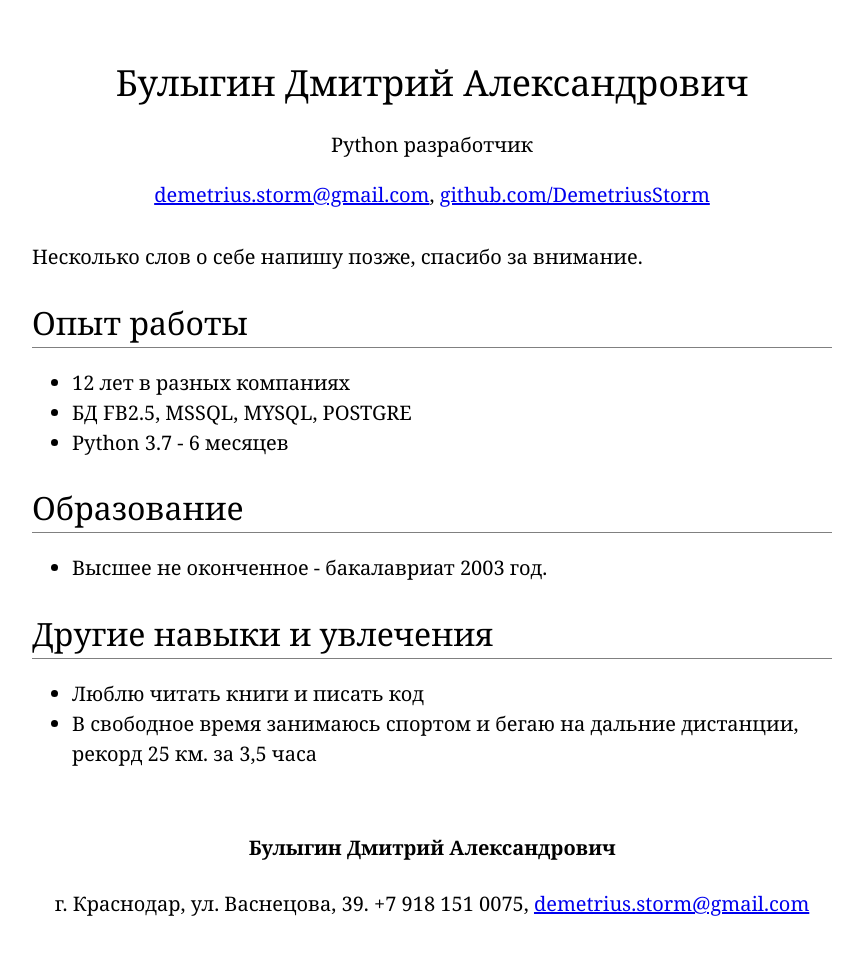
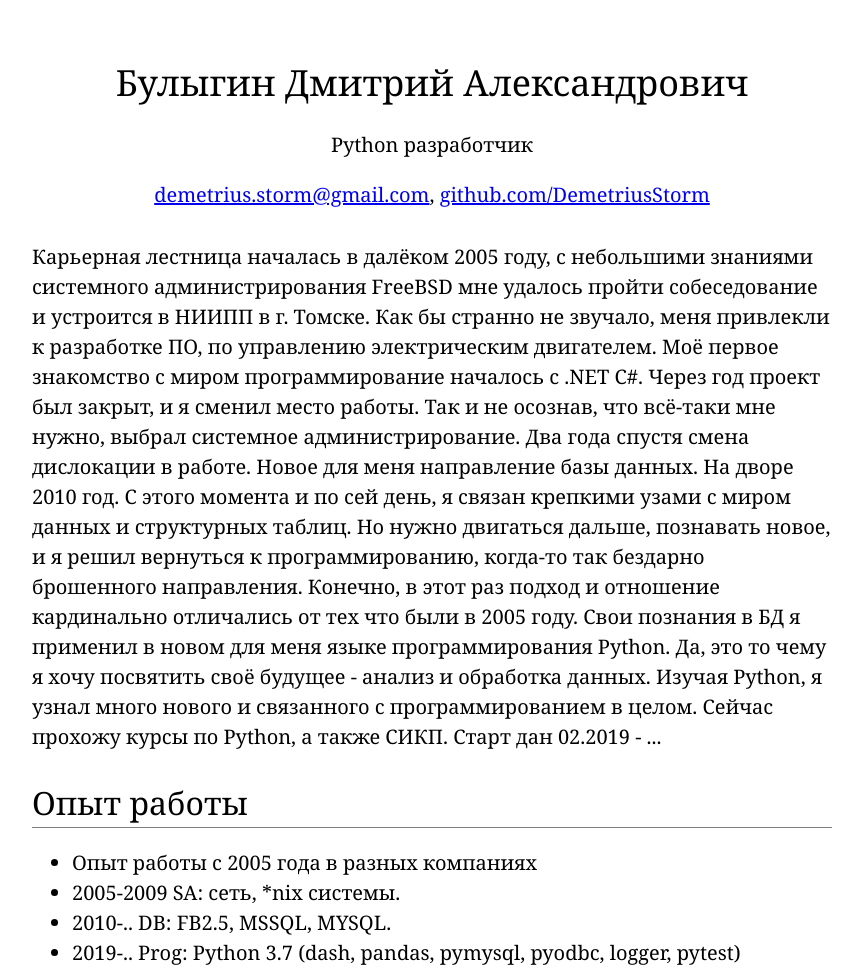
Before and after one commit to DemetriusStorm/demetriusstorm.github.io, a plain HTML site: page index.html in a window 1280 px wide. Shown: the top 971 px of the page, without its empty margins (208-1069 px from the left). Drawn offline with Linux system fonts and the light colour scheme.

Commit message:
Update index.html

```diff
--- a/index.html
+++ b/index.html
@@ -21,14 +21,24 @@
     </div>
 
     <div id="main">
-            <p>Несколько слов о себе напишу позже, спасибо за внимание.</p>
+            <p>Карьерная лестница началась в далёком 2005 году, с небольшими знаниями системного администрирования FreeBSD мне удалось пройти собеседование и устроится в НИИПП в г. Томске.
+Как бы странно не звучало, меня привлекли к разработке ПО, по управлению электрическим двигателем. Моё первое знакомство с миром программирование началось с .NET C#.
+Через год проект был закрыт, и я сменил место работы. Так и не осознав, что всё-таки мне нужно, выбрал системное администрирование.
+Два года спустя смена дислокации в работе. Новое для меня направление базы данных. На дворе 2010 год. С этого момента и по сей день, я связан крепкими узами с миром данных и структурных таблиц.
+Но нужно двигаться дальше, познавать новое, и я решил вернуться к программированию, когда-то так бездарно брошенного направления.
+Конечно, в этот раз подход и отношение кардинально отличались от тех что были в 2005 году. Свои познания в БД я применил в новом для меня языке программирования Python.
+Да, это то чему я хочу посвятить своё будущее - анализ и обработка данных. Изучая Python, я узнал много нового и связанного с программированием в целом.
+Сейчас прохожу курсы по Python, а также СИКП.
+Старт дан 02.2019 - ...
+</p>
 
             <section>
                 <header><h2>Опыт работы</h2></header>
                     <ul>
-                        <li>12 лет в разных компаниях</li>
-                        <li>БД FB2.5, MSSQL, MYSQL, POSTGRE</li>
-                        <li>Python 3.7 - 6 месяцев</li>
+                        <li>Опыт работы с 2005 года в разных компаниях</li>
+                        <li>2005-2009 SA: сеть, *nix системы.</li>
+                        <li>2010-.. DB: FB2.5, MSSQL, MYSQL.</li>
+                        <li>2019-.. Prog: Python 3.7 (dash, pandas, pymysql, pyodbc, logger, pytest)</li>
                     </ul>
             </section>
             <section>
@@ -41,14 +51,14 @@
                 <header><h2>Другие навыки и увлечения</h2></header>
                     <ul>
                         <li>Люблю читать книги и писать код</li>
-                        <li>В свободное время занимаюсь спортом и бегаю на дальние дистанции, рекорд 25 км. за 3,5 часа</li>
+                        <li>В свободное время занимаюсь спортом и бегаю на дальние дистанции.</li>
                     </ul>
             </section>
     </div>
 
     <div id="footer">
         <h4 align="center">Булыгин Дмитрий Александрович</h4>
-        <p align="center">г. Краснодар, ул. Васнецова, 39. +7 918 151 0075, <a href="mailto:demetrius.storm@gmail.com">demetrius.storm@gmail.com</a></p>
+        <p align="center">г. Краснодар, <a href="mailto:demetrius.storm@gmail.com">demetrius.storm@gmail.com</a></p>
     </div>
 </body>
 </html>
```
